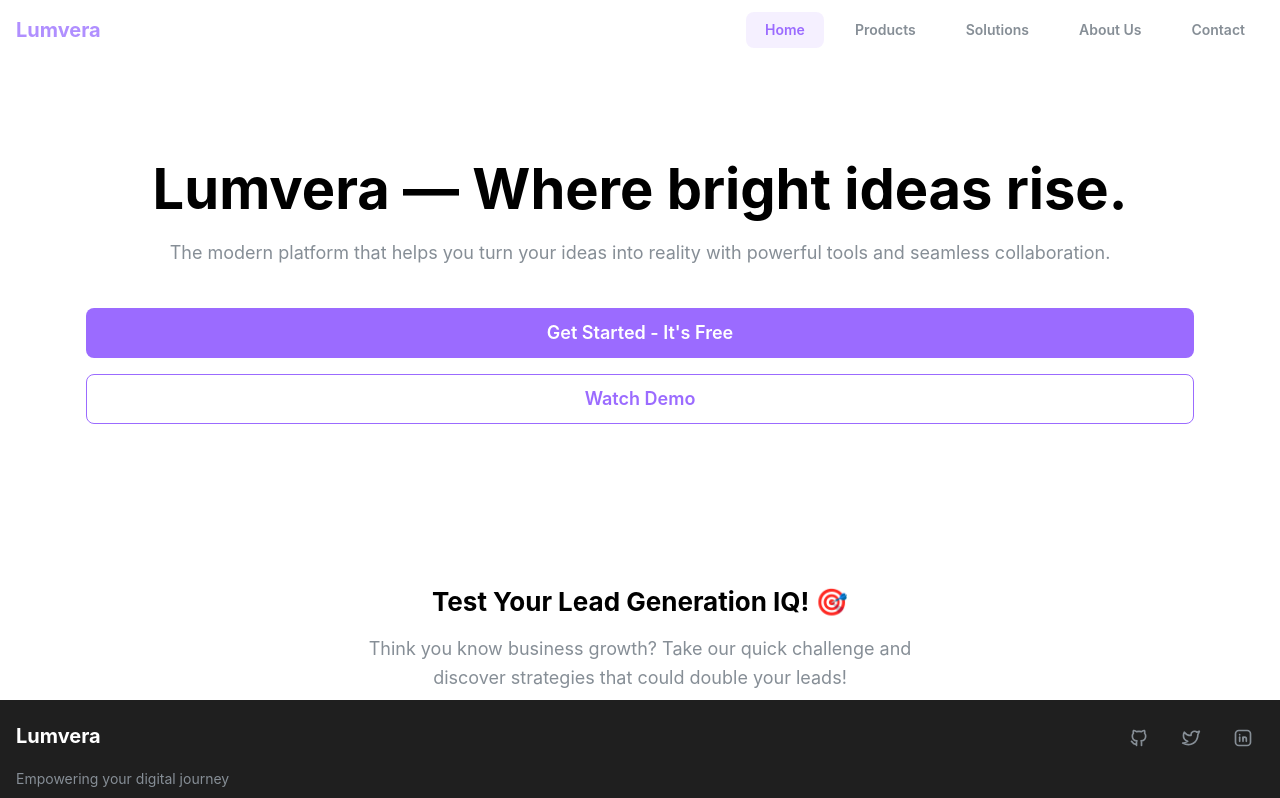
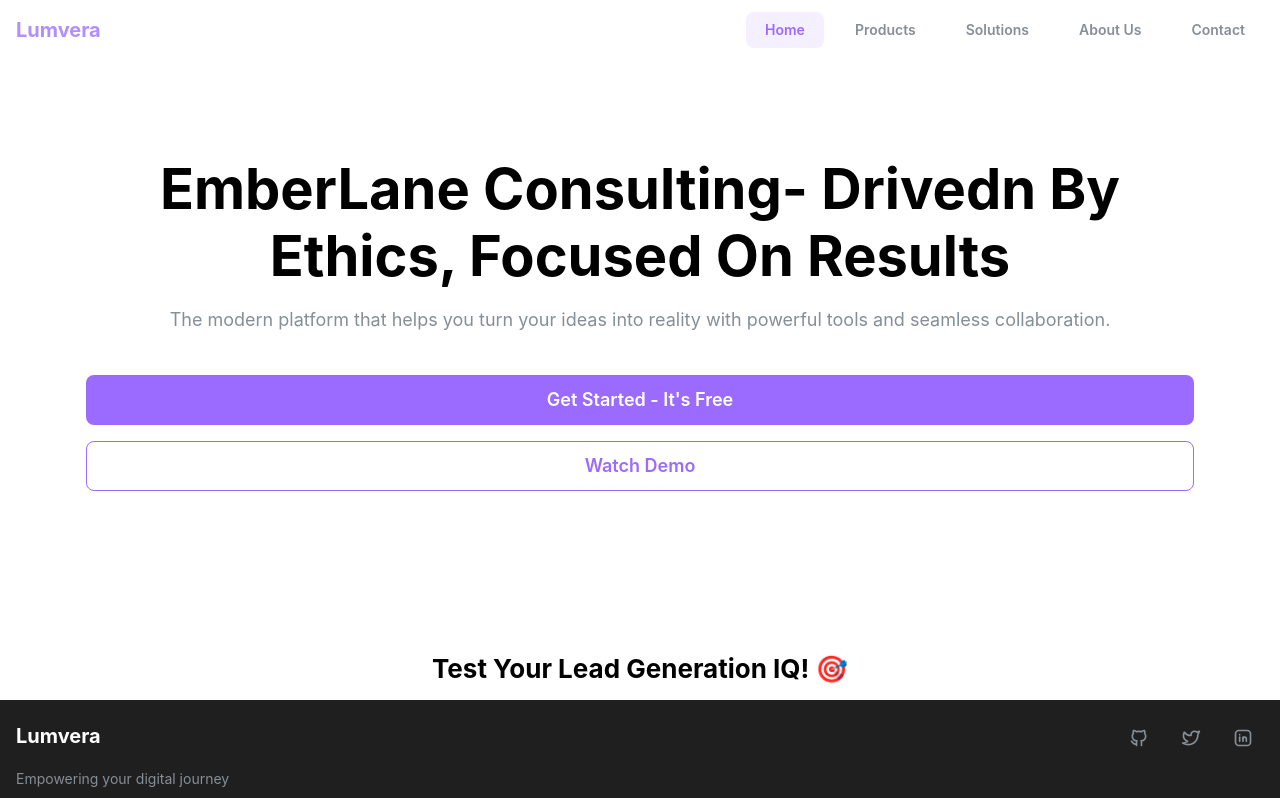
Before and after one commit to prachi2608/Lumvera, a React (Vite) app in the folder lead-gen-website/: page / in a window 1280 px wide. Shown: the top 798 px of the page. Built offline with nearby package versions, Linux system fonts and the light colour scheme.

Commit message:
Update Home.tsx

```diff
--- a/lead-gen-website/src/pages/Home.tsx
+++ b/lead-gen-website/src/pages/Home.tsx
@@ -17,7 +17,7 @@ export default function Home() {
             lineHeight: 1.2
           }}
         >
-          Lumvera — Where bright ideas rise.
+       EmberLane Consulting- Drivedn By Ethics, Focused On Results
         </Title>
         <Text
           size="lg"
```
